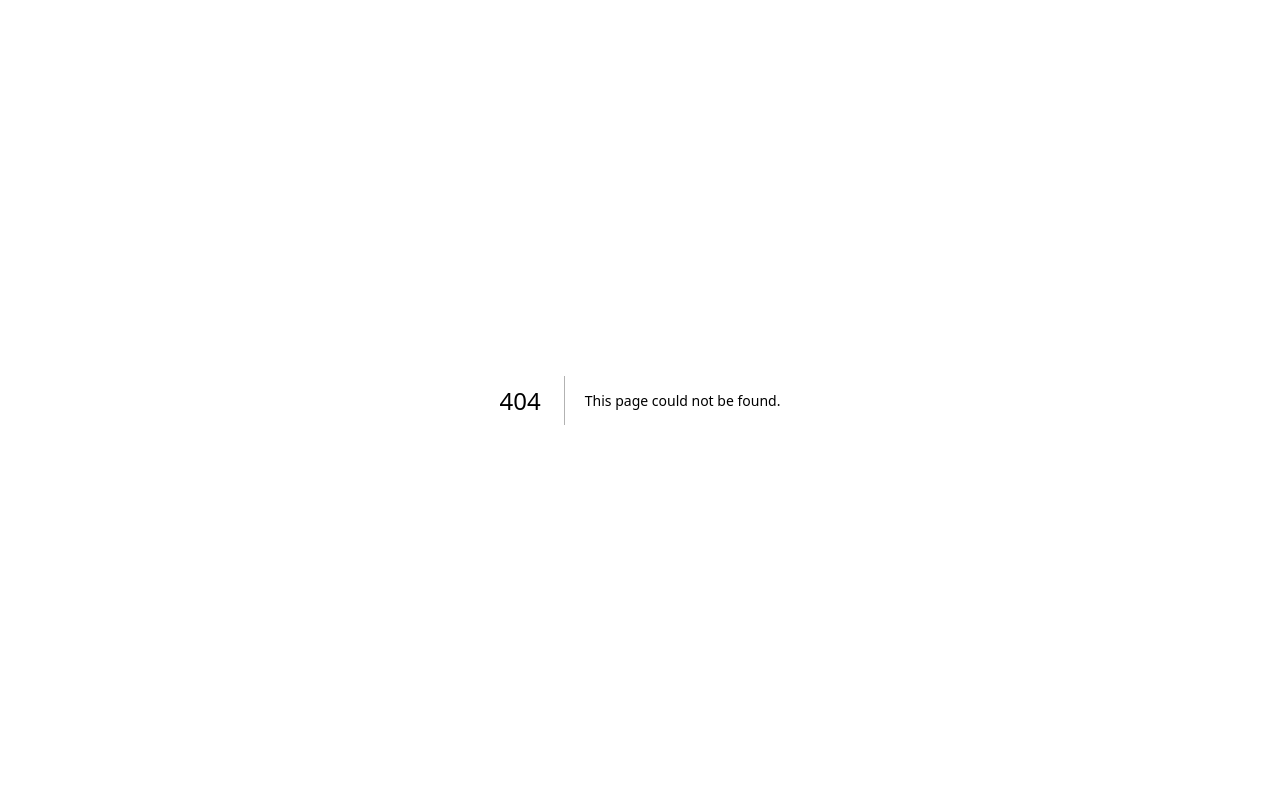
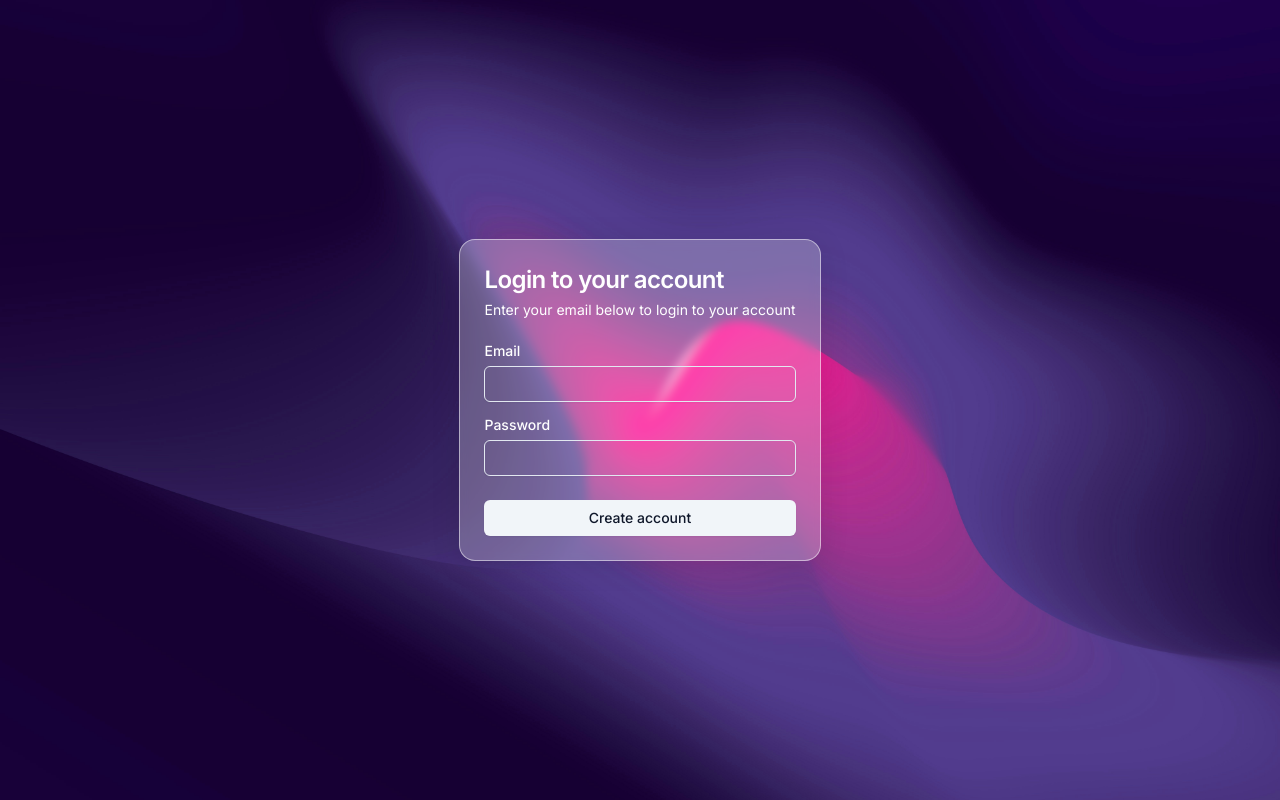
Before and after one commit to nextpress-js/NextPress, a Next.js app: page /login in a window 1280 px wide. Before the commit this address had no page. Built offline with nearby package versions, Linux system fonts and the light colour scheme.

Commit message:
init login page

```diff
--- /dev/null
+++ b/app/(auth)/layout.tsx
@@ -0,0 +1,20 @@
+import "../globals.css";
+
+export default function AuthLayout({
+  children,
+}: Readonly<{
+  children: React.ReactNode;
+}>) {
+  return (
+    <html lang="en">
+      <body
+        style={{
+          background: "url(/authDark.jpg) fixed center no-repeat",
+          backgroundSize: 'cover'
+        }}
+      >
+        <div className="flex justify-center items-center h-screen">{children}</div>
+      </body>
+    </html>
+  );
+}
--- /dev/null
+++ b/app/(auth)/login/page.tsx
@@ -0,0 +1,69 @@
+import type { Metadata } from "next";
+
+export const metadata: Metadata = {
+  title: "Login - NextPress",
+  description: "NextPress login page",
+};
+
+import { Button } from "@/components/ui/button";
+import {
+  Card,
+  CardContent,
+  CardDescription,
+  CardFooter,
+  CardHeader,
+  CardTitle,
+} from "@/components/ui/card";
+import { Input } from "@/components/ui/input";
+import { Label } from "@/components/ui/label";
+
+export default function Login() {
+  return (
+    <Card
+      style={{
+        /* From https://css.glass */
+        background: "rgba(255, 255, 255, 0.25)",
+        borderRadius: "1rem",
+        boxShadow: "0 4px 30px rgba(0, 0, 0, 0.1)",
+        backdropFilter: "blur(5px)",
+        border: "1px solid rgba(255, 255, 255, 0.5)",
+      }}
+    >
+      <CardHeader className="space-y-1">
+        <CardTitle className="text-2xl text-white">
+          Login to your account
+        </CardTitle>
+        <CardDescription className="text-white">
+          Enter your email below to login to your account
+        </CardDescription>
+      </CardHeader>
+      <CardContent className="grid gap-4">
+        <div className="grid gap-2">
+          <Label className="text-white" htmlFor="email">
+            Email
+          </Label>
+          <Input
+            className="text-white"
+            id="email"
+            type="email"
+          />
+        </div>
+        <div className="grid gap-2">
+          <Label className="text-white" htmlFor="password">
+            Password
+          </Label>
+          <Input
+            className="text-white"
+            id="password"
+            type="password"
+          />
+        </div>
+      </CardContent>
+      <CardFooter>
+        <Button variant="secondary" className="w-full">
+          Create account
+        </Button>
+      </CardFooter>
+    </Card>
+  );
+}
```
